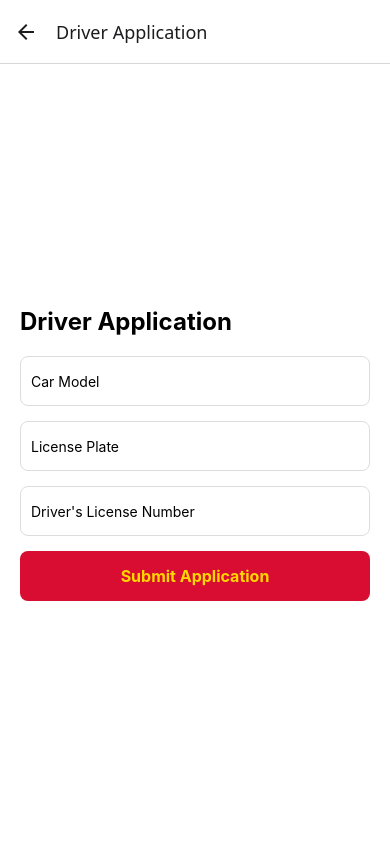
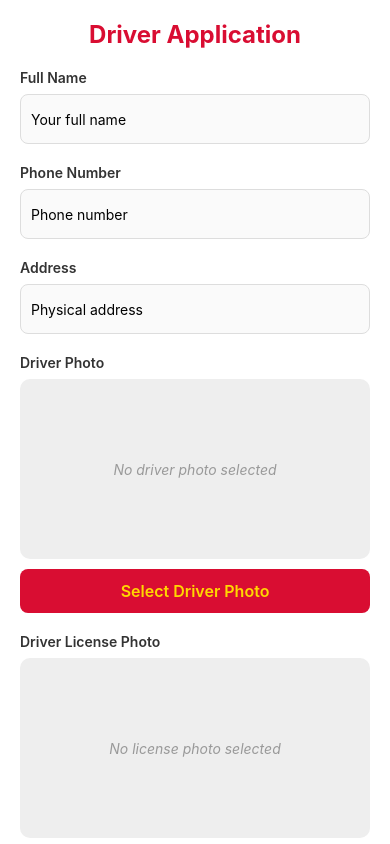
Before and after one commit to Tumi23B/LubaD, a React Native app: screen /DriverApplication in a window 390 px wide. Built offline with nearby package versions, Linux system fonts and the light colour scheme.

Commit message:
WIP: Save local changes before pulling

```diff
--- a/App.js
+++ b/App.js
@@ -15,12 +15,16 @@ export default function App() {
   return (
     <NavigationContainer>
       <Stack.Navigator initialRouteName="Home">
-        <Stack.Screen name="Home" component={HomeScreen} />
-        <Stack.Screen name="Auth" component={AuthScreen} />
-        <Stack.Screen name="Dashboard" component={Dashboard} />
+        <Stack.Screen name="Home" component={HomeScreen}
+         options={{ headerShown: false, title: 'Home' }} />
+        <Stack.Screen name="Auth" component={AuthScreen}
+         options={{ headerShown: false, title: 'Auth Screen' }} />
+        <Stack.Screen name="Dashboard" component={Dashboard}
+         />
         <Stack.Screen name="DriverApplication" component={DriverApplication}
-        options={{ headerShown: true, title: 'Driver Application' }} />
-
+        options={{ headerShown: false, title: 'Driver Application' }} />
+      <Stack.Screen name="DriverDashboard" component={DriverDashboard}
+       options={{ headerShown: false, title: ' Dashboard' }}/>
       </Stack.Navigator>
       <StatusBar style="auto" />
     </NavigationContainer>
--- a/app.json
+++ b/app.json
@@ -16,6 +16,10 @@
       "supportsTablet": true
     },
     "android": {
+      "permissions": [
+        "ACCESS_FINE_LOCATION",
+        "ACCESS_COARSE_LOCATION"
+      ],
       "adaptiveIcon": {
         "foregroundImage": "./assets/adaptive-icon.png",
         "backgroundColor": "#ffffff"
--- a/package.json
+++ b/package.json
@@ -13,7 +13,10 @@
     "@react-native-community/datetimepicker": "^8.4.1",
     "@react-navigation/native": "^7.1.14",
     "@react-navigation/native-stack": "^7.3.21",
+    "axios": "^1.10.0",
     "expo": "^53.0.15",
+    "expo-image-picker": "~16.1.4",
+    "expo-location": "~18.1.6",
     "expo-status-bar": "~2.2.3",
     "firebase": "^11.10.0",
     "react": "19.0.0",
--- a/screens/Dashboard.js
+++ b/screens/Dashboard.js
@@ -12,7 +12,9 @@ import {
 import { auth, database } from '../firebase';
 import { ref, get } from 'firebase/database';
 import DateTimePicker from '@react-native-community/datetimepicker';
-import MapView, { Marker } from 'react-native-maps';
+import MapView, { Marker, Polyline } from 'react-native-maps';
+import * as Location from 'expo-location';
+import axios from 'axios';
 
 export default function Dashboard({ navigation }) {
   const [username, setUsername] = useState('');
@@ -23,9 +25,13 @@ export default function Dashboard({ navigation }) {
   const [date, setDate] = useState(new Date());
   const [showDatePicker, setShowDatePicker] = useState(false);
   const [timeNow, setTimeNow] = useState(true);
+  const [location, setLocation] = useState(null);
+  const [routeCoords, setRouteCoords] = useState([]);
+
+  const GOOGLE_MAPS_API_KEY = 'AIzaSyAhSvufBEInpH4J-ug01pOmTix7SFe3hZI';
 
   useEffect(() => {
-    const fetchUserName = async () => {
+    const fetchUserNameAndLocation = async () => {
       const user = auth.currentUser;
       if (user) {
         const snapshot = await get(ref(database, 'users/' + user.uid));
@@ -33,9 +39,70 @@ export default function Dashboard({ navigation }) {
           setUsername(snapshot.val().username);
         }
       }
+
+      let { status } = await Location.requestForegroundPermissionsAsync();
+      if (status !== 'granted') {
+        alert('Location permission denied.');
+        return;
+      }
+
+      let currentLocation = await Location.getCurrentPositionAsync({});
+      setLocation({
+        latitude: currentLocation.coords.latitude,
+        longitude: currentLocation.coords.longitude,
+      });
     };
-    fetchUserName();
+    fetchUserNameAndLocation();
   }, []);
+
+  const fetchRoute = async () => {
+    if (!pickup || !dropoff) return;
+
+    try {
+      const result = await axios.get(
+        `https://maps.googleapis.com/maps/api/directions/json?origin=${pickup}&destination=${dropoff}&key=${GOOGLE_MAPS_API_KEY}`
+      );
+      const points = result.data.routes[0].overview_polyline.points;
+      const steps = decodePolyline(points);
+      setRouteCoords(steps);
+    } catch (error) {
+      console.error('Error fetching route:', error);
+    }
+  };
+
+  const decodePolyline = (t) => {
+    let points = [];
+    let index = 0,
+      len = t.length;
+    let lat = 0,
+      lng = 0;
+
+    while (index < len) {
+      let b,
+        shift = 0,
+        result = 0;
+      do {
+        b = t.charCodeAt(index++) - 63;
+        result |= (b & 0x1f) << shift;
+        shift += 5;
+      } while (b >= 0x20);
+      let dlat = result & 1 ? ~(result >> 1) : result >> 1;
+      lat += dlat;
+
+      shift = 0;
+      result = 0;
+      do {
+        b = t.charCodeAt(index++) - 63;
+        result |= (b & 0x1f) << shift;
+        shift += 5;
+      } while (b >= 0x20);
+      let dlng = result & 1 ? ~(result >> 1) : result >> 1;
+      lng += dlng;
+
+      points.push({ latitude: lat / 1e5, longitude: lng / 1e5 });
+    }
+    return points;
+  };
 
   const vehicleOptions = [
     { type: 'Mini Van', description: 'Small packages, quick errands' },
@@ -47,37 +114,53 @@ export default function Dashboard({ navigation }) {
 
   return (
     <ScrollView style={styles.container}>
-      {/* Welcome */}
       <View style={styles.section}>
         <Text style={styles.title}>Welcome, {username} 👋</Text>
         <Text style={styles.subtitle}>Book your delivery or explore your options below.</Text>
       </View>
 
-      {/* Map Booking Section */}
       <View style={styles.section}>
         <Text style={styles.heading}>Go Anywhere with Luba</Text>
         <MapView
           style={styles.map}
-          initialRegion={{
+          region={
+            location
+              ? {
+                  latitude: location.latitude,
+                  longitude: location.longitude,
+                  latitudeDelta: 0.01,
+                  longitudeDelta: 0.01,
+                }
+              : {
                   latitude: -26.2041,
                   longitude: 28.0473,
                   latitudeDelta: 0.1,
                   longitudeDelta: 0.1,
-          }}
+                }
+          }
         >
-          <Marker coordinate={{ latitude: -26.2041, longitude: 28.0473 }} title="Current Location" />
+          {location && <Marker coordinate={location} title="You are here" pinColor="green" />}
+          {routeCoords.length > 0 && (
+            <Polyline coordinates={routeCoords} strokeWidth={4} strokeColor="#D90D32" />
+          )}
         </MapView>
 
         <TextInput
           placeholder="📍 Pickup Location"
           value={pickup}
-          onChangeText={setPickup}
+          onChangeText={(text) => {
+            setPickup(text);
+            fetchRoute();
+          }}
           style={styles.input}
         />
         <TextInput
           placeholder="📦 Dropoff Location"
           value={dropoff}
-          onChangeText={setDropoff}
+          onChangeText={(text) => {
+            setDropoff(text);
+            fetchRoute();
+          }}
           style={styles.input}
         />
 
@@ -106,21 +189,17 @@ export default function Dashboard({ navigation }) {
           />
         )}
 
-        <TouchableOpacity style={styles.confirmButton}>
+        <TouchableOpacity style={styles.confirmButton} onPress={fetchRoute}>
           <Text style={styles.confirmButtonText}>See Prices</Text>
         </TouchableOpacity>
       </View>
 
-      {/* Vehicle Selection */}
       <View style={styles.section}>
         <Text style={styles.heading}>Choose a Vehicle</Text>
         {vehicleOptions.map((v, index) => (
           <TouchableOpacity
             key={index}
-            style={[
-              styles.vehicleCard,
-              selectedVehicle === v.type && styles.selectedVehicle,
-            ]}
+            style={[styles.vehicleCard, selectedVehicle === v.type && styles.selectedVehicle]}
             onPress={() => setSelectedVehicle(v.type)}
           >
             <Text style={styles.vehicleType}>{v.type}</Text>
@@ -133,7 +212,6 @@ export default function Dashboard({ navigation }) {
         </View>
       </View>
 
-      {/* Ride Types / Suggestions */}
       <View style={styles.section}>
         <Text style={styles.heading}>Suggestions</Text>
         <View style={styles.suggestionBox}>
@@ -150,23 +228,16 @@ export default function Dashboard({ navigation }) {
         </View>
       </View>
 
-      {/* Become Driver */}
       <View style={styles.section}>
         <Text style={styles.heading}>Want to earn with Luba?</Text>
-        <TouchableOpacity
-         style={styles.driverButton}
-          onPress={() => navigation.navigate('DriverApplication')}
-          >
+        <TouchableOpacity style={styles.driverButton} onPress={() => navigation.navigate('DriverApplication')}>
           <Text style={styles.driverButtonText}>Become a Driver 🚗</Text>
         </TouchableOpacity>
-
       </View>
 
-      {/* Account Info */}
       <View style={styles.section}>
         <Text style={styles.heading}>Account Settings ⚙️</Text>
         <Text style={styles.infoLine}>Username: {username}</Text>
-
       </View>
     </ScrollView>
   );
--- a/screens/DriverApplication.js
+++ b/screens/DriverApplication.js
@@ -1,66 +1,219 @@
 import React, { useState } from 'react';
-import { View, Text, TextInput, TouchableOpacity, StyleSheet } from 'react-native';
+import {
+  View, Text, TextInput, TouchableOpacity, StyleSheet, Image, Alert, ScrollView, KeyboardAvoidingView, Platform
+} from 'react-native';
+import * as ImagePicker from 'expo-image-picker';
+import { auth, database } from '../firebase';
+import { ref, set } from 'firebase/database';
 
 export default function DriverApplication({ navigation }) {
-  const [carModel, setCarModel] = useState('');
-  const [licensePlate, setLicensePlate] = useState('');
-  const [licenseNumber, setLicenseNumber] = useState('');
+  const [fullName, setFullName] = useState('');
+  const [phoneNumber, setPhoneNumber] = useState('');
+  const [address, setAddress] = useState('');
+  const [driverImage, setDriverImage] = useState(null);
+  const [licensePhoto, setLicensePhoto] = useState(null);
+  const [carImage, setCarImage] = useState(null);
 
-  const handleSubmit = () => {
-    // Firebase logic goes here later
-    alert('Application submitted! Waiting for admin approval.');
-    navigation.goBack(); // Or navigate to a pending screen
+  const pickImage = async (setImage) => {
+  // Request media library permission first
+  const { status } = await ImagePicker.requestMediaLibraryPermissionsAsync();
+  if (status !== 'granted') {
+    Alert.alert('Permission denied', 'Sorry, we need media library permissions to make this work!');
+    return;
+  }
+
+  try {
+    let result = await ImagePicker.launchImageLibraryAsync({
+      mediaTypes: ImagePicker.MediaTypeOptions.Images, // or use ImagePicker.MediaType.Images
+      allowsEditing: true,
+      quality: 0.7,
+    });
+
+    if (!result.canceled) {
+      setImage(result.assets[0].uri);
+    }
+  } catch (error) {
+    Alert.alert('Error', 'Could not open image library');
+  }
+};
+
+  const handleSubmit = async () => {
+    if (!fullName || !phoneNumber || !address || !driverImage || !licensePhoto || !carImage) {
+      Alert.alert('Error', 'Please fill all fields and upload all photos.');
+      return;
+    }
+
+    const user = auth.currentUser;
+    if (!user) {
+      Alert.alert('Error', 'You must be logged in');
+      return;
+    }
+
+    try {
+      await set(ref(database, 'driverApplications/' + user.uid), {
+        fullName,
+        phoneNumber,
+        address,
+        status: 'approved', // Temporary auto-approval for testing
+        driverImage,  // just the local URI saved temporarily
+        licensePhoto,
+        carImage,
+      });
+
+      Alert.alert('Application Submitted', 'You can now access the Driver Dashboard.');
+      navigation.navigate('DriverDashboard');
+    } catch (error) {
+      Alert.alert('Error', 'Failed to submit application. Please try again.');
+      console.error(error);
+    }
   };
 
   return (
-    <View style={styles.container}>
+    <KeyboardAvoidingView
+      style={{ flex: 1 }}
+      behavior={Platform.OS === 'ios' ? 'padding' : undefined}
+      keyboardVerticalOffset={80}
+    >
+      <ScrollView contentContainerStyle={styles.container} keyboardShouldPersistTaps="handled">
         <Text style={styles.title}>Driver Application</Text>
+
+        <View style={styles.field}>
+          <Text style={styles.label}>Full Name</Text>
           <TextInput
             style={styles.input}
-        placeholder="Car Model"
-        value={carModel}
-        onChangeText={setCarModel}
+            placeholder="Your full name"
+            value={fullName}
+            onChangeText={setFullName}
           />
+        </View>
+
+        <View style={styles.field}>
+          <Text style={styles.label}>Phone Number</Text>
           <TextInput
             style={styles.input}
-        placeholder="License Plate"
-        value={licensePlate}
-        onChangeText={setLicensePlate}
+            placeholder="Phone number"
+            keyboardType="phone-pad"
+            value={phoneNumber}
+            onChangeText={setPhoneNumber}
           />
+        </View>
+
+        <View style={styles.field}>
+          <Text style={styles.label}>Address</Text>
           <TextInput
             style={styles.input}
-        placeholder="Driver's License Number"
-        value={licenseNumber}
-        onChangeText={setLicenseNumber}
+            placeholder="Physical address"
+            value={address}
+            onChangeText={setAddress}
           />
+        </View>
 
-      <TouchableOpacity style={styles.button} onPress={handleSubmit}>
-        <Text style={styles.buttonText}>Submit Application</Text>
+        <View style={styles.field}>
+          <Text style={styles.label}>Driver Photo</Text>
+          {driverImage ? (
+            <Image source={{ uri: driverImage }} style={styles.previewImage} />
+          ) : (
+            <View style={styles.placeholder}>
+              <Text style={styles.placeholderText}>No driver photo selected</Text>
+            </View>
+          )}
+          <TouchableOpacity style={styles.uploadButton} onPress={() => pickImage(setDriverImage)}>
+            <Text style={styles.uploadButtonText}>Select Driver Photo</Text>
           </TouchableOpacity>
         </View>
+
+        <View style={styles.field}>
+          <Text style={styles.label}>Driver License Photo</Text>
+          {licensePhoto ? (
+            <Image source={{ uri: licensePhoto }} style={styles.previewImage} />
+          ) : (
+            <View style={styles.placeholder}>
+              <Text style={styles.placeholderText}>No license photo selected</Text>
+            </View>
+          )}
+          <TouchableOpacity style={styles.uploadButton} onPress={() => pickImage(setLicensePhoto)}>
+            <Text style={styles.uploadButtonText}>Select License Photo</Text>
+          </TouchableOpacity>
+        </View>
+
+        <View style={styles.field}>
+          <Text style={styles.label}>Car Photo</Text>
+          {carImage ? (
+            <Image source={{ uri: carImage }} style={styles.previewImage} />
+          ) : (
+            <View style={styles.placeholder}>
+              <Text style={styles.placeholderText}>No car photo selected</Text>
+            </View>
+          )}
+          <TouchableOpacity style={styles.uploadButton} onPress={() => pickImage(setCarImage)}>
+            <Text style={styles.uploadButtonText}>Select Car Photo</Text>
+          </TouchableOpacity>
+        </View>
+
+        <TouchableOpacity style={styles.submitButton} onPress={handleSubmit}>
+          <Text style={styles.submitButtonText}>Submit Application</Text>
+        </TouchableOpacity>
+      </ScrollView>
+    </KeyboardAvoidingView>
   );
 }
 
 const styles = StyleSheet.create({
-  container: { flex: 1, padding: 20, justifyContent: 'center', backgroundColor: '#fff' },
-  title: { fontSize: 24, fontWeight: 'bold', marginBottom: 20 },
+  container: {
+    padding: 20,
+    paddingBottom: 40, // enough bottom padding so last item isn't hidden behind button
+    backgroundColor: '#fff',
+  },
+  title: { fontSize: 24, fontWeight: 'bold', marginBottom: 20, color: '#D90D32', textAlign: 'center' },
+  field: { marginBottom: 20 },
+  label: { fontWeight: '600', marginBottom: 8, color: '#333' },
   input: {
     height: 50,
     borderWidth: 1,
     borderColor: '#ddd',
     borderRadius: 8,
     paddingHorizontal: 10,
-    marginBottom: 15
+    backgroundColor: '#fafafa',
   },
-  button: {
+  uploadButton: {
     backgroundColor: '#D90D32',
-    padding: 15,
+    padding: 12,
     borderRadius: 8,
-    alignItems: 'center'
+    alignItems: 'center',
+    marginTop: 10,
   },
-  buttonText: {
+  uploadButtonText: {
+    color: '#FFD700',
+    fontWeight: '600',
+    fontSize: 16,
+  },
+  previewImage: {
+    width: '100%',
+    height: 180,
+    borderRadius: 10,
+  },
+  placeholder: {
+    height: 180,
+    borderRadius: 10,
+    backgroundColor: '#eee',
+    justifyContent: 'center',
+    alignItems: 'center',
+  },
+  placeholderText: {
+    color: '#999',
+    fontStyle: 'italic',
+  },
+  submitButton: {
+    backgroundColor: '#D90D32',
+    paddingVertical: 15,
+    paddingHorizontal: 40,
+    borderRadius: 8,
+    alignSelf: 'center',
+    marginTop: 10,
+  },
+  submitButtonText: {
     color: '#FFD700',
     fontWeight: 'bold',
-    fontSize: 16
+    fontSize: 18,
   },
 });
--- a/screens/DriverDashboard.js
+++ b/screens/DriverDashboard.js
@@ -1,20 +1,53 @@
 import React, { useState, useEffect } from 'react';
-import { View, Text, TouchableOpacity, StyleSheet, FlatList } from 'react-native';
+import { View, Text, TouchableOpacity, StyleSheet, FlatList, Alert } from 'react-native';
+import { auth, database } from '../firebase';
+import { ref, get } from 'firebase/database';
+import MapView, { Marker } from 'react-native-maps';
+import * as Location from 'expo-location';
 
 export default function DriverDashboard({ navigation }) {
   const [isOnline, setIsOnline] = useState(false);
-  const [driverName, setDriverName] = useState('John Doe'); // Replace with real user data
-  const [isApproved, setIsApproved] = useState(true); // Set true or false based on admin approval
+  const [driverName, setDriverName] = useState('Driver');
+  const [isApproved, setIsApproved] = useState(false);
+  const [rides, setRides] = useState([]);
+  const [driverLocation, setDriverLocation] = useState(null);
 
-  // Example rides data (empty for now)
-  const [rides, setRides] = useState([
-    // Sample ride structure:
-    // { id: '1', customer: 'Alice', pickup: 'Location A', dropoff: 'Location B', status: 'Pending' },
-  ]);
+  const toggleOnlineStatus = () => setIsOnline(!isOnline);
 
-  const toggleOnlineStatus = () => {
-    setIsOnline(!isOnline);
-  };
+  useEffect(() => {
+    const fetchDriverStatus = async () => {
+      const user = auth.currentUser;
+      if (!user) return;
+
+      try {
+        const snapshot = await get(ref(database, 'driverApplications/' + user.uid));
+        if (snapshot.exists()) {
+          const data = snapshot.val();
+          setDriverName(data.fullName || 'Driver');
+          setIsApproved(data.status === 'approved');
+        }
+      } catch (error) {
+        console.warn('Error fetching driver data:', error);
+        setIsApproved(false);
+      }
+    };
+
+    const getLocation = async () => {
+      let { status } = await Location.requestForegroundPermissionsAsync();
+      if (status !== 'granted') {
+        Alert.alert('Permission denied', 'Location permission is required.');
+        return;
+      }
+      let location = await Location.getCurrentPositionAsync({});
+      setDriverLocation({
+        latitude: location.coords.latitude,
+        longitude: location.coords.longitude,
+      });
+    };
+
+    fetchDriverStatus();
+    getLocation();
+  }, []);
 
   return (
     <View style={styles.container}>
@@ -32,7 +65,6 @@ export default function DriverDashboard({ navigation }) {
           <View style={styles.earningsContainer}>
             <Text style={styles.earningsTitle}>Earnings Summary</Text>
             <Text style={styles.earningsAmount}>R 0.00</Text>
-            {/* Replace with real earnings from backend */}
           </View>
 
           <View style={styles.ridesContainer}>
@@ -55,6 +87,23 @@ export default function DriverDashboard({ navigation }) {
             )}
           </View>
 
+          {driverLocation && (
+            <View style={styles.mapContainer}>
+              <Text style={styles.sectionTitle}>Navigation</Text>
+              <MapView
+                style={styles.map}
+                initialRegion={{
+                  latitude: driverLocation.latitude,
+                  longitude: driverLocation.longitude,
+                  latitudeDelta: 0.05,
+                  longitudeDelta: 0.05,
+                }}
+              >
+                <Marker coordinate={driverLocation} title="Your Location" pinColor="green" />
+              </MapView>
+            </View>
+          )}
+
           <TouchableOpacity
             style={[styles.onlineButton, isOnline ? styles.online : styles.offline]}
             onPress={toggleOnlineStatus}
@@ -73,9 +122,8 @@ export default function DriverDashboard({ navigation }) {
       <TouchableOpacity
         style={styles.logoutButton}
         onPress={() => {
-          // Your logout logic here
-          // For example: auth.signOut() and navigation.navigate('Login')
-          alert('Logout pressed');
+          auth.signOut();
+          navigation.navigate('Login');
         }}
       >
         <Text style={styles.logoutButtonText}>Logout</Text>
@@ -92,37 +140,39 @@ const styles = StyleSheet.create({
   statusText: { fontWeight: 'bold' },
   approved: { color: 'green' },
   pending: { color: 'orange' },
-  earningsContainer: { marginBottom: 20, padding: 15, backgroundColor: '#f5f5f5', borderRadius: 8 },
+  earningsContainer: {
+    marginBottom: 20, padding: 15, backgroundColor: '#f5f5f5', borderRadius: 8,
+  },
   earningsTitle: { fontSize: 18, fontWeight: '600', marginBottom: 8 },
   earningsAmount: { fontSize: 24, fontWeight: 'bold', color: '#D90D32' },
   ridesContainer: { flex: 1 },
   sectionTitle: { fontSize: 20, fontWeight: '600', marginBottom: 10 },
   noRidesText: { fontStyle: 'italic', color: '#555' },
   rideCard: {
-    padding: 15,
-    marginBottom: 10,
-    backgroundColor: '#fafafa',
-    borderRadius: 8,
-    borderWidth: 1,
-    borderColor: '#ddd',
+    padding: 15, marginBottom: 10, backgroundColor: '#fafafa',
+    borderRadius: 8, borderWidth: 1, borderColor: '#ddd',
   },
   rideCustomer: { fontWeight: 'bold', marginBottom: 4 },
+  mapContainer: {
+    height: 250,
+    marginTop: 20,
+  },
+  map: {
+    flex: 1,
+    borderRadius: 10,
+  },
   onlineButton: {
-    padding: 15,
-    borderRadius: 8,
-    marginTop: 20,
-    alignItems: 'center',
+    padding: 15, borderRadius: 8, marginTop: 20, alignItems: 'center',
   },
   online: { backgroundColor: '#28a745' },
   offline: { backgroundColor: '#dc3545' },
   onlineButtonText: { color: '#fff', fontWeight: 'bold', fontSize: 18 },
-  pendingMessage: { textAlign: 'center', fontSize: 16, color: 'orange', marginTop: 40 },
+  pendingMessage: {
+    textAlign: 'center', fontSize: 16, color: 'orange', marginTop: 40,
+  },
   logoutButton: {
-    marginTop: 30,
-    padding: 15,
-    borderRadius: 8,
-    backgroundColor: '#D90D32',
-    alignItems: 'center',
+    marginTop: 30, padding: 15, borderRadius: 8,
+    backgroundColor: '#D90D32', alignItems: 'center',
   },
   logoutButtonText: { color: '#FFD700', fontWeight: 'bold', fontSize: 16 },
 });
```
Also changed, not shown: 1 other file (tests, documents, lock files or other folders). Lines whose indentation alone changed are shown as unchanged.
